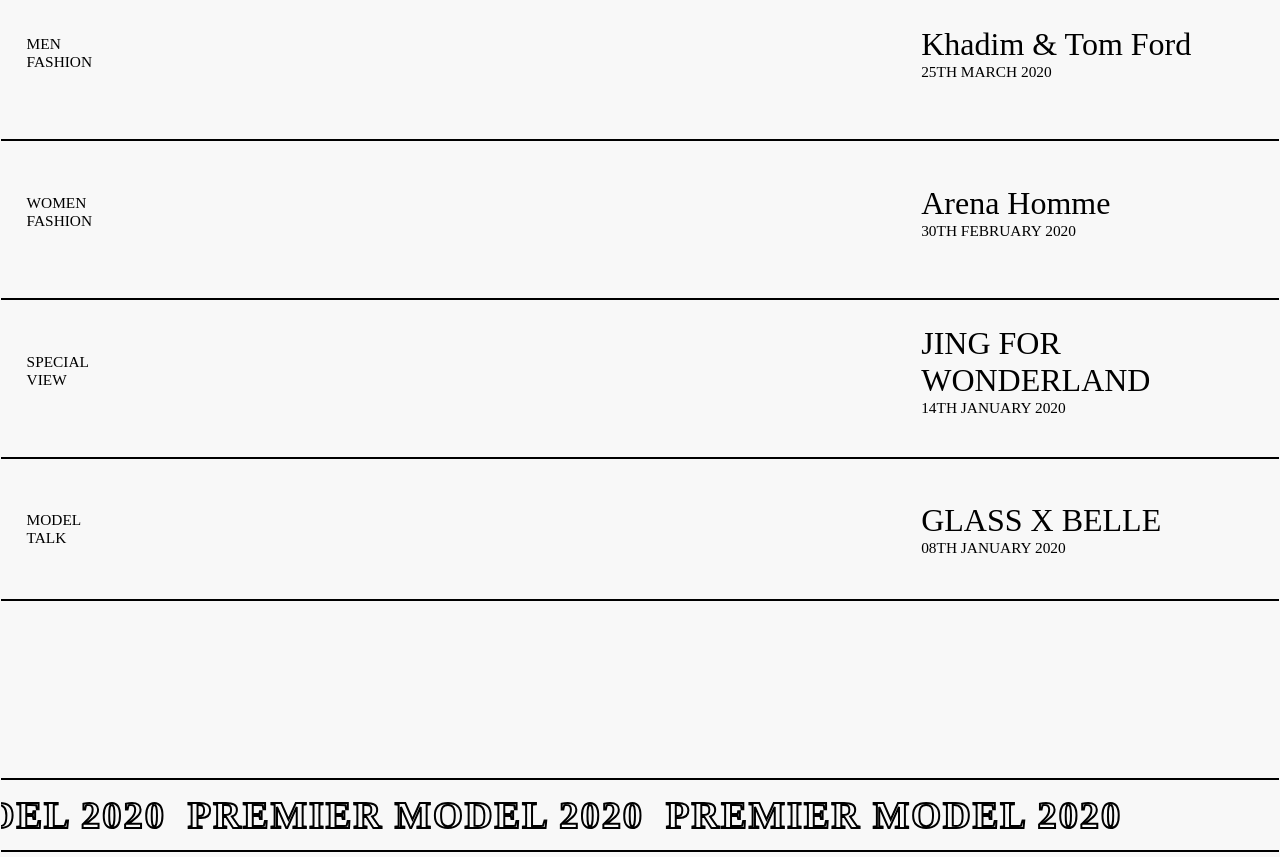
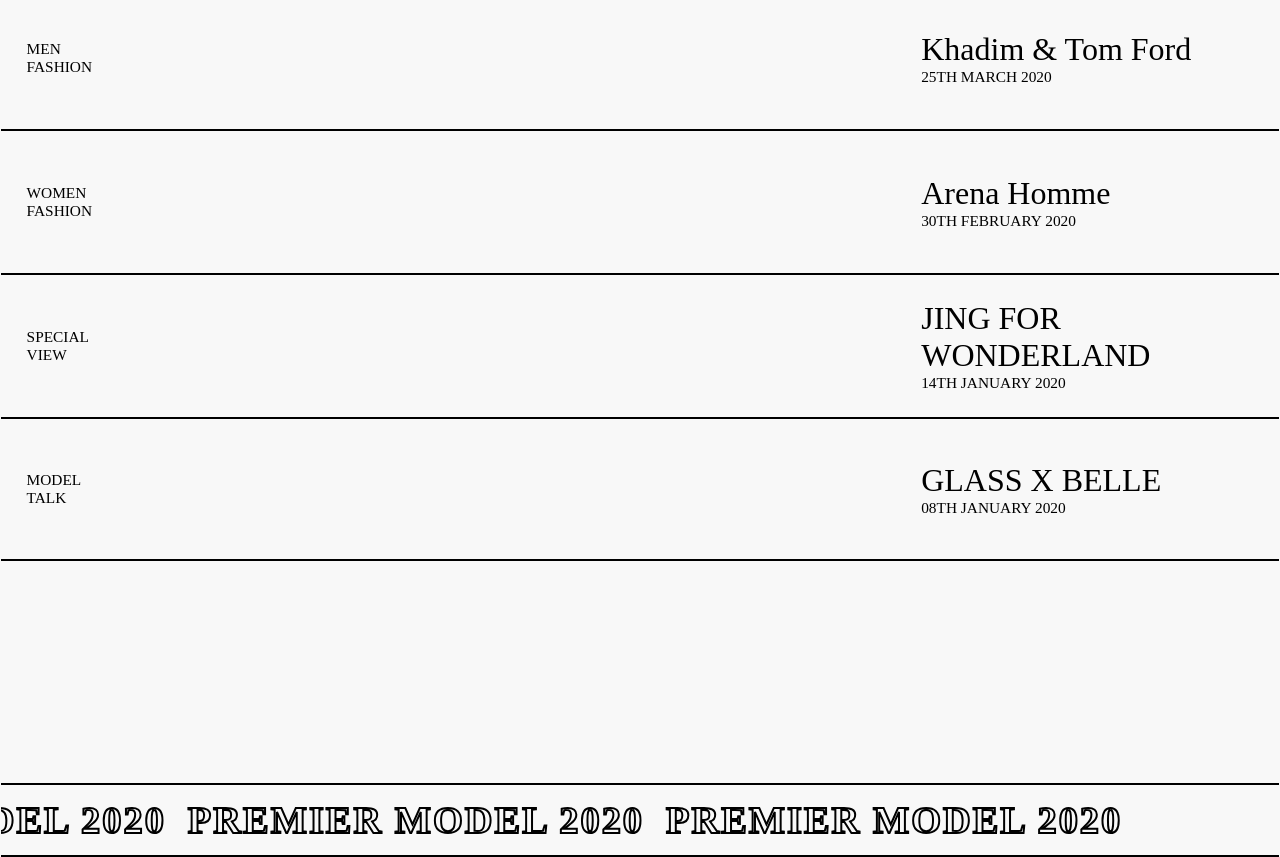
Before and after one commit to Anurag910955/miniprojectnew, a plain HTML site: page index.html in a window 1280 px wide. Shown: the part 2080-2937 px from the top of the page. Drawn offline with nearby package versions, Linux system fonts and the light colour scheme.

Commit message:
Update style.css

```diff
--- a/style.css
+++ b/style.css
@@ -266,6 +266,7 @@
     height: 100%;
     /* background-color: red; */
     position: relative;
+    margin-top: 20px;
 }
 #page3>h1{
     text-align: center;
@@ -284,7 +285,7 @@
     align-items: center;
     justify-content: space-between;
     position: relative;
-    margin-top: 15px;
+
 }
 .ele h4{
     font-size: 1.2vw;
@@ -336,6 +337,7 @@
     letter-spacing: 2px;
     border-top: 2px solid black;
     border-bottom: 2px solid black;
+    margin-bottom: 30px;
 }
 
 #marque h1 {
```
